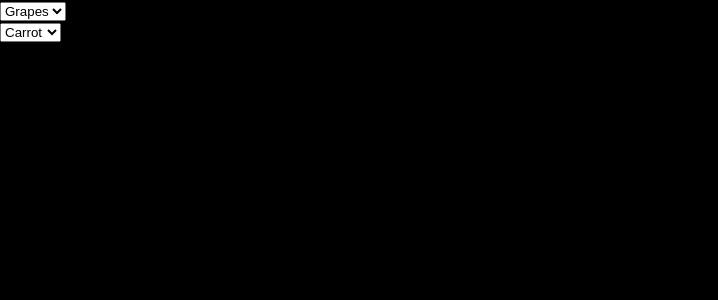
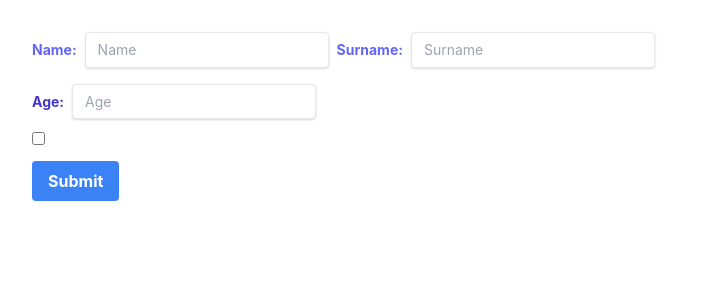
Before and after one commit to AlenaNik/Fictizia, a React (Create React App) app: page / in a window 1280 px wide. Shown: the top 300 px of the page, without its empty margins (0-718 px from the left). Built offline with nearby package versions, Linux system fonts and the light colour scheme.

Commit message:
form setup

```diff
--- a/public/index.html
+++ b/public/index.html
@@ -10,6 +10,7 @@
       content="Web site created using create-react-app"
     />
     <link rel="apple-touch-icon" href="%PUBLIC_URL%/logo192.png" />
+    <link href="https://unpkg.com/tailwindcss@^1.0/dist/tailwind.min.css" rel="stylesheet">
     <!--
       manifest.json provides metadata used when your web app is installed on a
       user's mobile device or desktop. See https://developers.google.com/web/fundamentals/web-app-manifest/
--- a/src/App.js
+++ b/src/App.js
@@ -1,41 +1,113 @@
 import React, {Component} from 'react'
 import './App.css'
-import Select from './Select.component'
-
-
-const fruits = [ {
-    id: 1,
-    text: 'Grapes'
-},
-{
-    id: 2,
-    text: 'Apples'
-},
-]
-
-const veggies = [ {
-    id: 1,
-    text: 'Carrot'
-},
-{
-    id: 2,
-    text: 'Potato'
-},
-]
+// import Select from './Select.component'
+//
+//
+// const fruits = [ {
+//     id: 1,
+//     text: 'Grapes'
+// },
+// {
+//     id: 2,
+//     text: 'Apples'
+// },
+// ]
+//
+// const veggies = [ {
+//     id: 1,
+//     text: 'Carrot'
+// },
+// {
+//     id: 2,
+//     text: 'Potato'
+// },
+// ]
 
 class App extends Component {
+state = {
+    name: '',
+    age: '',
+    surname: '',
+    value: '',
+    isGoing: null,
+}
 
+handleChange = (e) => {
+    const target = e.value
+    const value = target.type === 'checkbox' ? target.checked : target.value
+    const name = target.name
+    this.setState({
+        [name]: value
+    })
+}
+handleSubmit = (e) => {
+    alert('A form was submitted')
+    e.preventDefault()
+}
     render() {
         return (
             <>
-               <Select
-               items={fruits}
-               onChange={(e) => console.log(e.target.value)}
-               />
-                 <Select
-               items={veggies}
-               onChange={(e) => console.log(e.target.value)}
-               />
+                <form onSubmit={this.handleSubmit} className="px-8 pt-6 pb-8 mb-4">
+                    <label className="text-indigo-500 text-sm font-bold mb-4">
+                        Name:
+                    <input
+                    className="shadow appearance-none border rounded py-2 px-3 m-2 text-gray-700 leading-tight focus:outline-none focus:shadow-outline"
+                    type="text"
+                    name="name"
+                    value={this.state.name}
+                    onChange={this.handleChange}
+                    placeholder="Name"
+                    />
+                    </label>
+                    <label className="text-indigo-500 text-sm font-bold mb-4">
+                        Surname:
+                        <input
+                            className="shadow appearance-none border rounded py-2 px-3 m-2 text-gray-700 leading-tight focus:outline-none focus:shadow-outline"
+                            type="text"
+                            name="surname"
+                            value={this.state.surname}
+                            onChange={this.handleChange}
+                            placeholder="Surname"
+                        />
+                    </label>
+                    <br />
+                    <label className="text-indigo-700 text-sm font-bold mb-4">
+                        Age:
+                    <input className="shadow appearance-none border rounded py-2 px-3 m-2 text-gray-700 leading-tight focus:outline-none focus:shadow-outline"
+                        type="text"
+                        name="age"
+                        value={this.state.age}
+                        onChange={this.handleChange}
+                        placeholder="Age"
+                    />
+                    </label>
+                    <br />
+
+                    <input
+                        className="mb-4"
+                        name="isGoing"
+                        type="checkbox"
+                        checked={this.state.isGoing}
+                        onChange={this.handleChange}
+                    />
+                    <br />
+
+                    <input
+                        className="bg-blue-500 hover:bg-blue-700 text-grey-700 font-bold py-2 px-4 rounded focus:outline-none focus:shadow-outline"
+                        type="submit"
+                        value="Submit"/>
+                </form>
+
+
+
+               {/*<Select */}
+               {/*items={fruits}*/}
+               {/*onChange={(e) => console.log(e.target.value)}*/}
+               {/*/>*/}
+               {/*  <Select */}
+               {/*items={veggies}*/}
+               {/*onChange={(e) => console.log(e.target.value)}*/}
+               {/*/>*/}
             </>
         )
     }
--- a/src/index.css
+++ b/src/index.css
@@ -5,7 +5,7 @@ body {
     sans-serif;
   -webkit-font-smoothing: antialiased;
   -moz-osx-font-smoothing: grayscale;
-  background-color: black;
+  background-color: white;
   color: white;
 }
 
```
